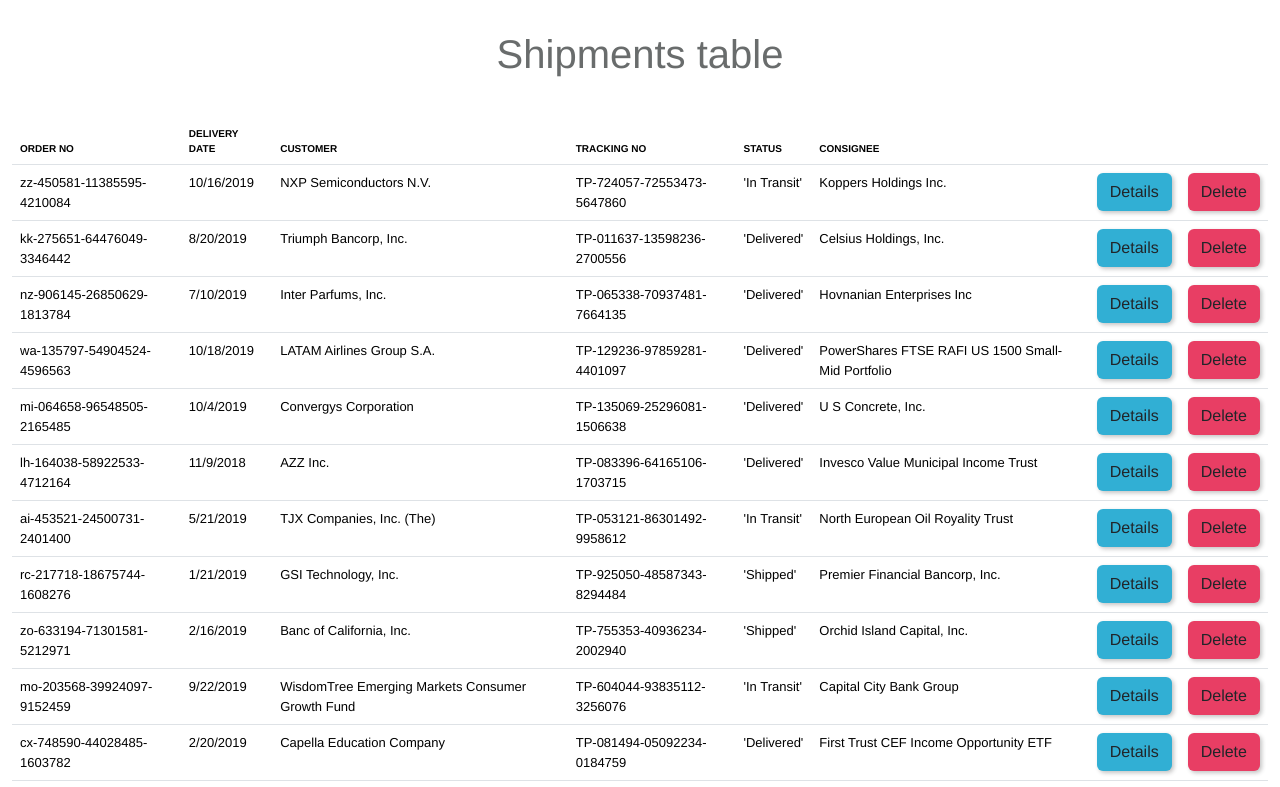
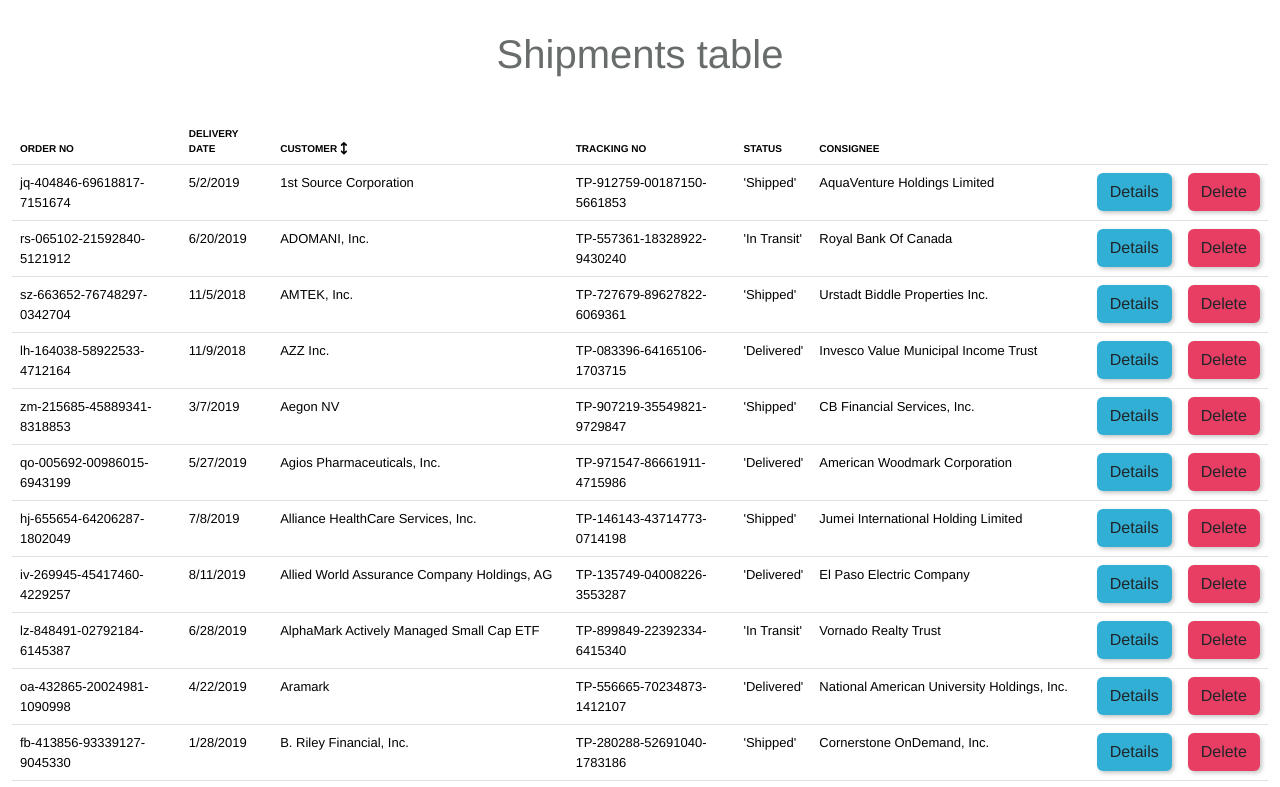
Before and after one commit to mariakuusik/front_shipments_assessment, a Vue app: page / in a window 1280 px wide. Shown: the top 787 px of the page. Built offline with nearby package versions, Linux system fonts and the light colour scheme.

Commit message:
Sorting option added for "customer" column

```diff
--- a/package.json
+++ b/package.json
@@ -7,6 +7,11 @@
     "build": "vue-cli-service build"
   },
   "dependencies": {
+    "@fortawesome/fontawesome-svg-core": "^6.4.2",
+    "@fortawesome/free-brands-svg-icons": "^6.4.2",
+    "@fortawesome/free-regular-svg-icons": "^6.4.2",
+    "@fortawesome/free-solid-svg-icons": "^6.4.2",
+    "@fortawesome/vue-fontawesome": "^3.0.3",
     "@popperjs/core": "^2.11.8",
     "axios": "^1.5.1",
     "bootstrap": "^5.3.2",
--- a/src/components/ShipmentDetailsModal.vue
+++ b/src/components/ShipmentDetailsModal.vue
@@ -44,7 +44,6 @@
               </div>
             </div>
           </div>
-
         </div>
         <div class="modal-footer">
           <button type="button" class="btn btn-custom-red" data-bs-dismiss="modal">Cancel</button>
@@ -57,7 +56,6 @@
 
 <script>
 import axios from "axios";
-
 export default {
   name: "ShipmentDetailsModal",
   props: {
--- a/src/main.js
+++ b/src/main.js
@@ -7,8 +7,21 @@
 import "bootstrap/dist/js/bootstrap.js"
 import "/src/assets/css/my-style.css"
 
+// Font Awesome imports
+import { library } from '@fortawesome/fontawesome-svg-core'
+import { FontAwesomeIcon } from '@fortawesome/vue-fontawesome'
+import { faUserSecret, fas, faR } from '@fortawesome/free-solid-svg-icons'
+import { far } from '@fortawesome/free-regular-svg-icons'
+
+// Add the imported icons to the library
+library.add(faUserSecret, fas, faR, far)
+
 const app = createApp(App)
 
 app.use(router)
 app.use(VueAxios, axios)
+
+// Register the FontAwesomeIcon component globally
+app.component('font-awesome-icon', FontAwesomeIcon)
+
 app.mount('#app')
--- a/src/views/ShipmentsTable.vue
+++ b/src/views/ShipmentsTable.vue
@@ -9,7 +9,9 @@
           <tr>
             <th>Order No</th>
             <th>Delivery Date</th>
-            <th>Customer</th>
+            <th @click="sortBy('customer')">Customer
+              <font-awesome-icon :icon="['fas', isSorted('customer') ? 'arrows-up-down' : '']" size="lg" style="color: #000000;" />
+            </th>
             <th>Tracking No</th>
             <th>Status</th>
             <th>Consignee</th>
@@ -18,7 +20,7 @@
           </tr>
           </thead>
           <tbody>
-          <tr v-for="shipment in shipments" :key="shipment.orderNo">
+          <tr v-for="shipment in sortedShipments" :key="shipment.orderNo">
             <td>{{ shipment.orderNo }}</td>
             <td>{{ shipment.date }}</td>
             <td>{{ shipment.customer }}</td>
@@ -44,7 +46,6 @@
 <script>
 import axios, {} from "axios";
 import ShipmentDetailsModal from "@/components/ShipmentDetailsModal.vue";
-
 export default {
   name: 'ShipmentsTable',
   components: {ShipmentDetailsModal},
@@ -70,7 +71,21 @@
         consignee: ''
       },
       shipmentToDelete: '',
+      sortKey:'customer',
+      sortReverse: false
     }
+  },
+  computed: {
+    sortedShipments() {
+      const key = this.sortKey;
+      const reverse = this.sortReverse ? -1 : 1;
+
+      return [...this.shipments].sort((a, b) => {
+        if (a[key] < b[key]) return -1 * reverse;
+        if (a[key] > b[key]) return 1 * reverse;
+        return 0;
+      });
+    },
   },
   methods: {
     async fetchShipments() {
@@ -96,9 +111,18 @@
         this.shipments[indexToUpdate] = updatedShipment
       }
     },
-
+    sortBy(key) {
+      if (this.sortKey === key) {
+        this.sortReverse = !this.sortReverse;
+      } else {
+        this.sortReverse = false
+      }
+      this.sortKey = key
+    },
+    isSorted(key) {
+      return this.sortKey === key
+    },
   },
-
   beforeMount() {
     this.fetchShipments()
   }
```
Also changed, not shown: 1 other file (tests, documents, lock files or other folders).
